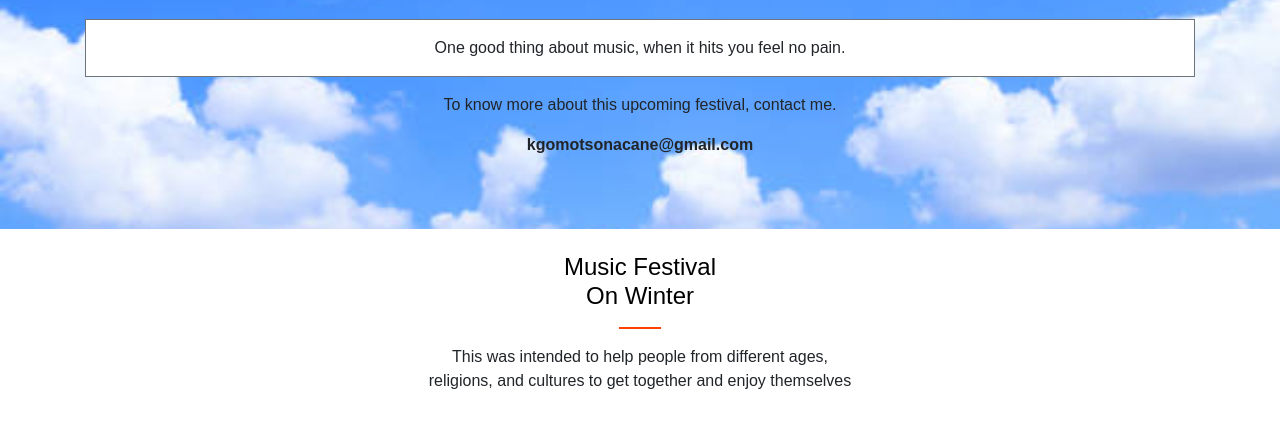
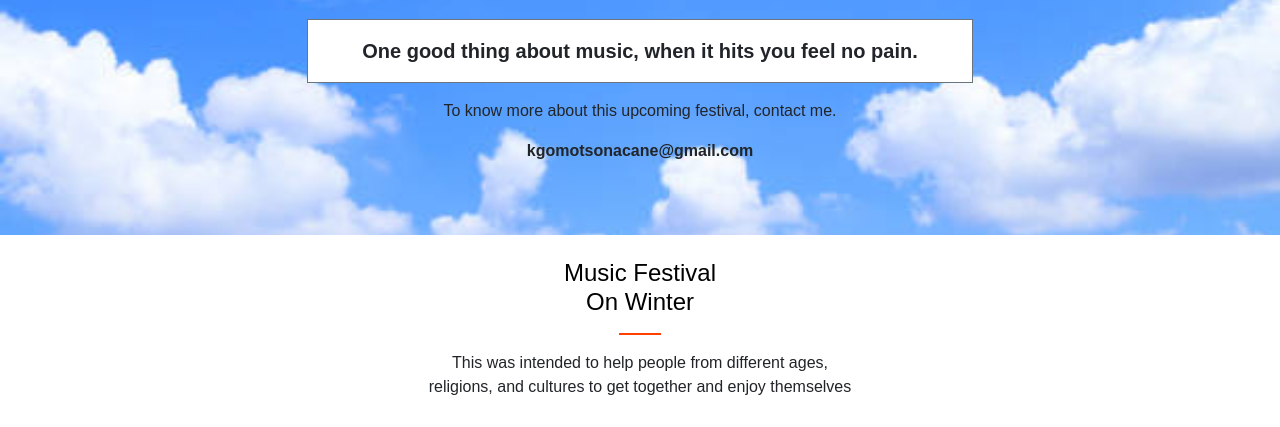
Before and after one commit to Kgomotso196/FirstCapstoneProject, a website: page about.html in a window 1280 px wide. Shown: the part 403-830 px from the top of the page. Drawn offline with nearby package versions, Linux system fonts and the light colour scheme; a web font is replaced by a local one.

Commit message:
Adjust about section texts

```diff
--- a/style.css
+++ b/style.css
@@ -2,10 +2,6 @@
 
 * {
   font-family: 'COCOGOOSE', sans-serif;
-}
-
-html {
-  scroll-behavior: smooth;
 }
 
 body {
@@ -44,7 +40,7 @@ body {
   font-weight: 700;
 }
 
-.text-p {
+.message-p {
   background-color: rgb(194, 194, 194, 0.4);
   font-weight: 600;
 }
@@ -91,6 +87,7 @@ body {
   color: rgb(255, 64, 0);
   border: 4px solid aquamarine;
   text-decoration: none;
+  margin-top: 20px;
 }
 
 #cc-btn:hover {
@@ -101,6 +98,7 @@ body {
 }
 
 .image-holder {
+  background-image: url("assets/Headphones.png");
   background-size: 30%;
   background-position: 0 10px;
   background-repeat: no-repeat;
@@ -269,6 +267,7 @@ body {
     display: flex;
     flex-direction: row;
     margin-bottom: 0;
+    float: right;
   }
 
   .main-nav-i {
@@ -323,7 +322,7 @@ body {
     font-weight: 700;
   }
 
-  .text-p {
+  .message-p {
     width: 60%;
     font-size: 20px;
     font-weight: 600;
@@ -354,7 +353,7 @@ body {
     display: block;
   }
 
-  .about-text-p {
+  .about-message-p {
     margin-left: 20%;
   }
 
```
